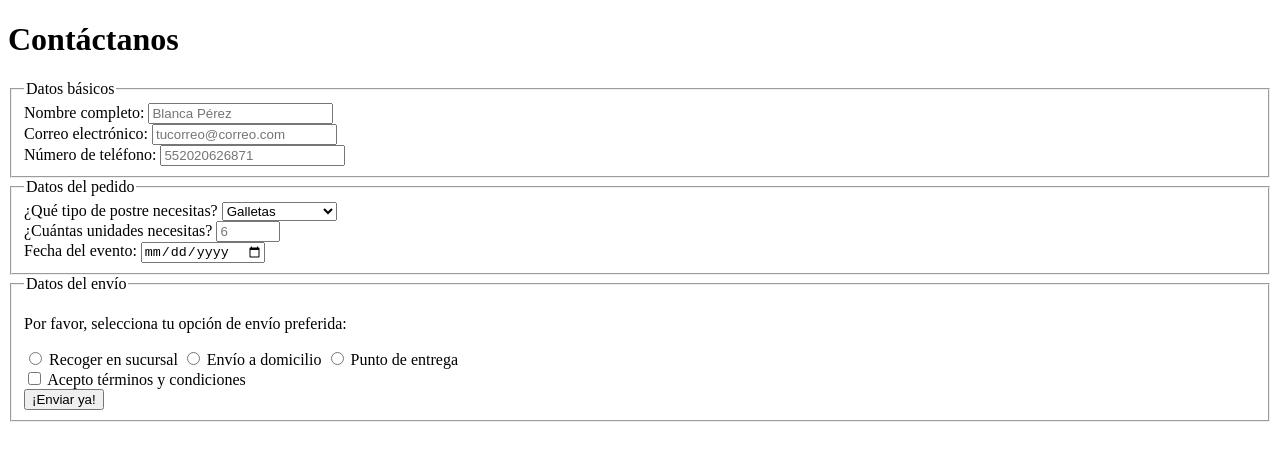
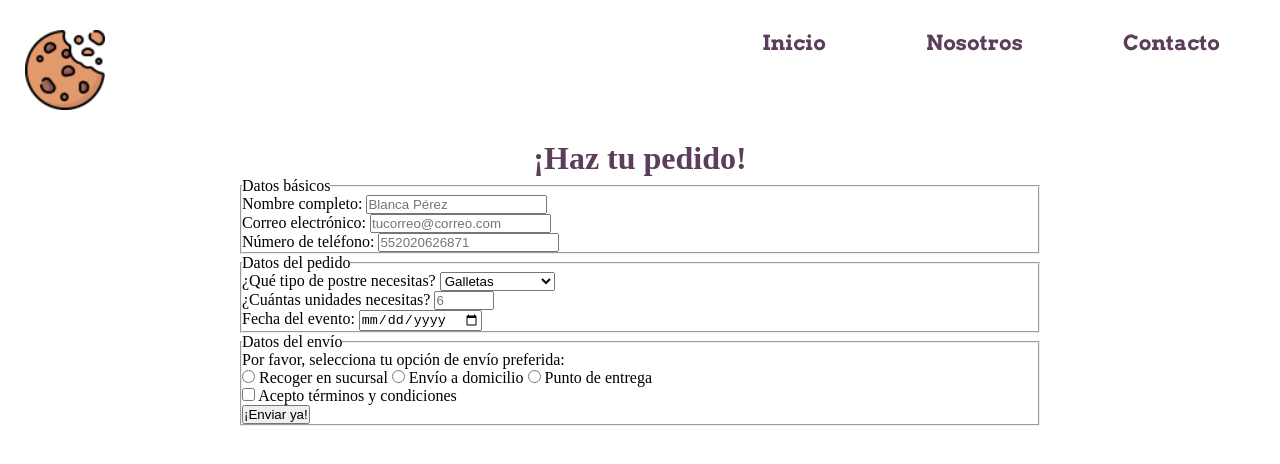
Before and after one commit to sergiotrrs/Ch38-sesiones, a plain HTML site: page web/assets/pages/formulario.html in a window 1280 px wide. Drawn offline with Linux system fonts and the light colour scheme.

Commit message:
style: barra de navegación y formulario

```diff
--- /dev/null
+++ b/web/assets/css/formulario.css
@@ -0,0 +1,59 @@
+*{/* Resetear estilos que vienen por default en el navegador */
+    margin: 0;
+    padding: 0;
+    box-sizing: border-box;
+}
+
+:root{ /* Declaramos variables para reutilizar los colores */
+    --color_texto:#5c3d5b;
+    --color_elementos_fieldset:#4d3e6b;
+    --color_fieldset_boton:#f07360;
+}
+
+header{
+    display: flex; /* Visualización en un contenedor flexible */
+    justify-content: space-between; /* Distribuye uniformemente los elementos a lo largo del contenedor */
+    padding:10px;
+}
+
+#logo{
+    width: 80px;
+    height: auto; /* En automático mantiene la proporción */
+    margin: 20px 25px 20px 15px;/* Top, right, bottom, left */
+}
+
+nav>ul{
+    list-style-type:none; /* Se eliminan los marcadores de lista */
+    display: flex;
+}
+
+/* Elementos de la barra de navegación */
+.elementos-navegacion{
+    margin: 20px 50px;
+    font-size: 1.3em; /* Unidad relativa, sugerida para las fuentes */
+    font-family: "Arvo", serif; /* Fuente personalizada tomada de google fonts */
+    font-weight: 700;
+    font-style: normal;
+}
+
+/* Enlaces dentro de los elementos de la barra de navegación */
+.elementos-navegacion a{
+    text-decoration: none; /* Elimina el subrayado de la etiqueta a */
+    color: var(--color_texto); /* Cambiar el color con una variable */
+}
+
+.elementos-navegacion a:hover{ /* Uso de la pseudo-clase hover(al pasar el mouse) */
+    color:#f07360;
+    text-decoration: underline overline;
+}
+
+h1{
+    color:var(--color_texto);
+    text-align: center;
+}
+
+form{
+    margin: 0 auto;
+    width: 70%; /* Ocupa el 70% del contenedor principal*/
+    max-width: 800px; /* Ancho máximo */
+}
--- a/web/assets/pages/formulario.html
+++ b/web/assets/pages/formulario.html
@@ -4,11 +4,26 @@
     <meta charset="UTF-8">
     <meta name="viewport" content="width=device-width, initial-scale=1.0">
     <title>Formulario</title>
+    <link rel="stylesheet" href="../css/formulario.css">
+    <link rel="preconnect" href="https://fonts.googleapis.com">
+    <link rel="preconnect" href="https://fonts.gstatic.com" crossorigin>
+    <link href="https://fonts.googleapis.com/css2?family=Arvo:ital,wght@0,400;0,700;1,400;1,700&display=swap" rel="stylesheet">
 </head>
 <body>
+    <header>
+        <img id="logo" src="../img/cookie.png" alt="Logo de galleta mordida">
+        <nav>
+            <ul>
+                <li class="elementos-navegacion"><a href="/index.html" target="_blank"> Inicio </a></li>
+                <li class="elementos-navegacion"><a href="./especificidad.html"> Nosotros </a></li>
+                <li class="elementos-navegacion"><a href="#"> Contacto </a></li>
+            </ul>
+        </nav>
+    </header>
+
     <main>
-        <h1> Contáctanos </h1>
-        <form action="https://formsubmit.co/tania.gayosso@idr.edu.mx" method="POST"> <!-- -->
+        <h1> ¡Haz tu pedido! </h1>
+        <form action="https://formsubmit.co/tania.gayosso@idr.edu.mx" method="POST">
             <fieldset>
                 <legend> Datos básicos </legend>
                 <!--Label asocia un texto descriptivo con el elemento de un formulario. Por ejemplo, aquí label asocia "Nombre completo" con el input siguiente.-->
```
Also changed, not shown: web/assets/img/cookie.png (added).
